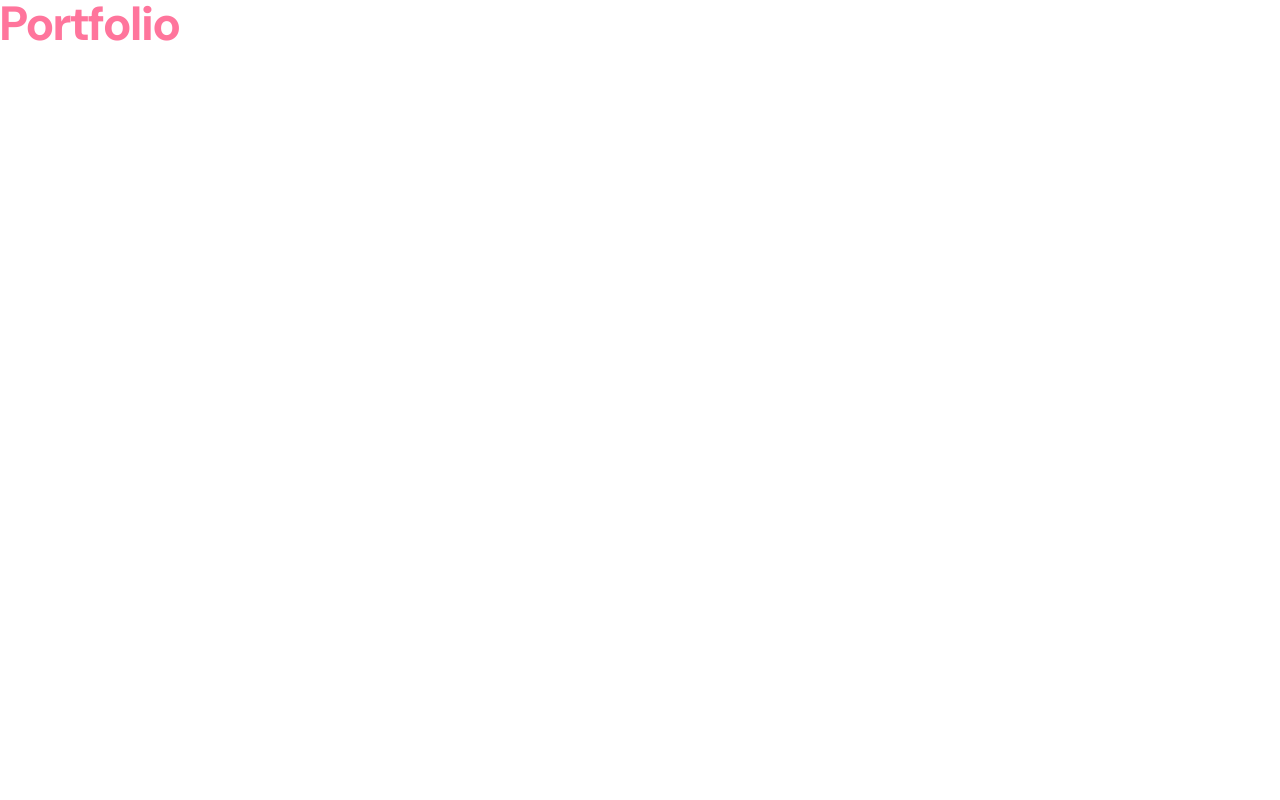
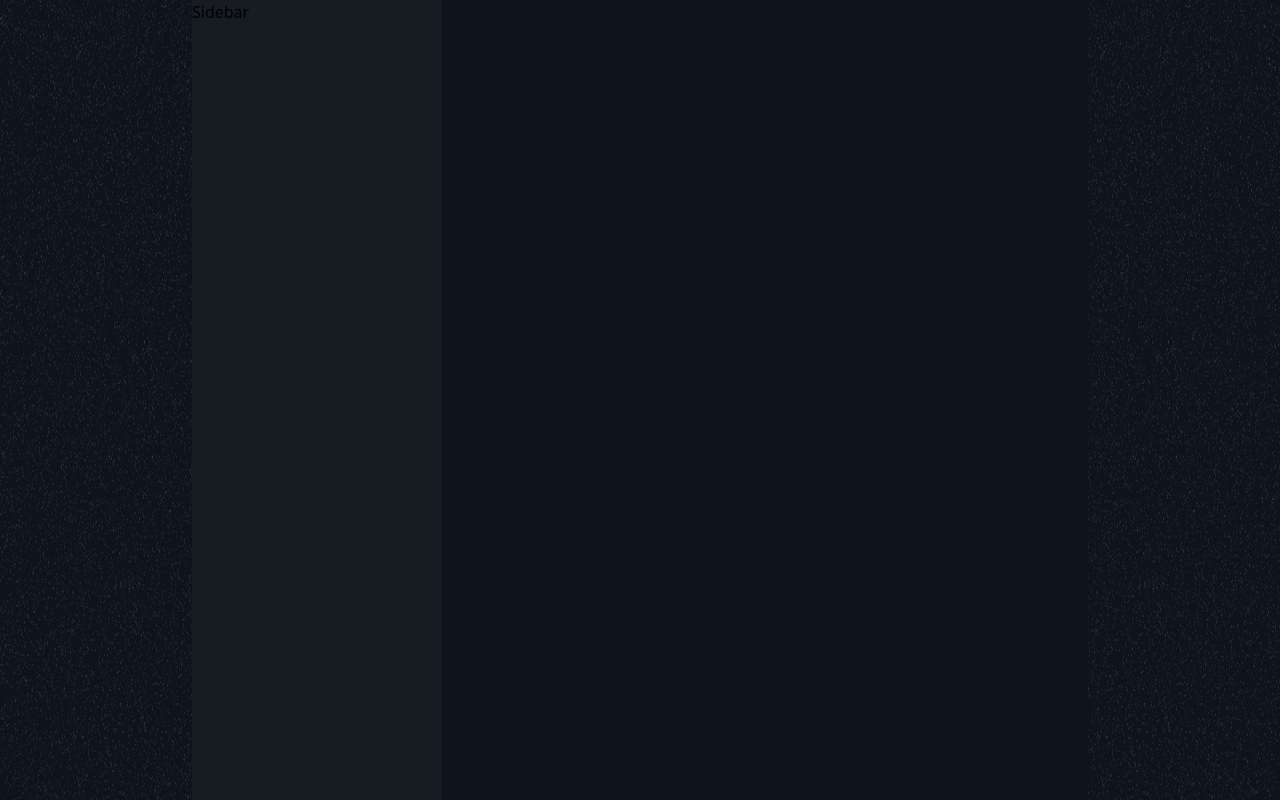
Before and after one commit to itz-prashant/Animation-portfolio, a React (Vite) app: page / in a window 1280 px wide. Built offline with nearby package versions, Linux system fonts and the light colour scheme.

Commit message:
Add background , layout, customise scrollbar

```diff
--- a/src/App.jsx
+++ b/src/App.jsx
@@ -1,8 +1,15 @@
+import Main from "./components/Main"
+import Sidebar from "./components/Sidebar"
 
 function App() {
 
   return (
-    <div className="text-5xl text-pink font-display font-bold">Portfolio</div>
+    <div className="bg-[url(./assets/background.png)] object-cover bg-[50%] bg-blend-soft-light bg-dark w-full h-screen overflow-hidden z-0">
+      <div className="max-w-4xl mx-auto flex">
+        <Sidebar />
+        <Main />
+      </div>
+    </div>
   )
 }
 
--- /dev/null
+++ b/src/components/Main.jsx
@@ -0,0 +1,12 @@
+
+const Main = () => {
+  return (
+    <div className="w-full h-screen float-right bg-dark-bg overflow-y-scroll [&::-webkit-scrollbar]:w-1 [&::-webkit-scrollbar-thumb]:bg-green">
+      <div className="">
+
+      </div>
+    </div>
+  )
+}
+
+export default Main
--- /dev/null
+++ b/src/components/Sidebar.jsx
@@ -0,0 +1,9 @@
+
+
+const Sidebar = () => {
+  return (
+    <div className="max-w-[250px] w-full h-screen bg-light-bg ">Sidebar</div>
+  )
+}
+
+export default Sidebar
--- a/src/index.css
+++ b/src/index.css
@@ -17,4 +17,6 @@
   --color-yellow: #FFDB59;
   --color-light: #909090;
   --color-dark: #0F141C;
+  --color-light-bg: rgb(23, 27, 34);
+  --color-dark-bg: rgb(15, 20, 28);
 }
```
Also changed, not shown: src/assets/background.png (added).
